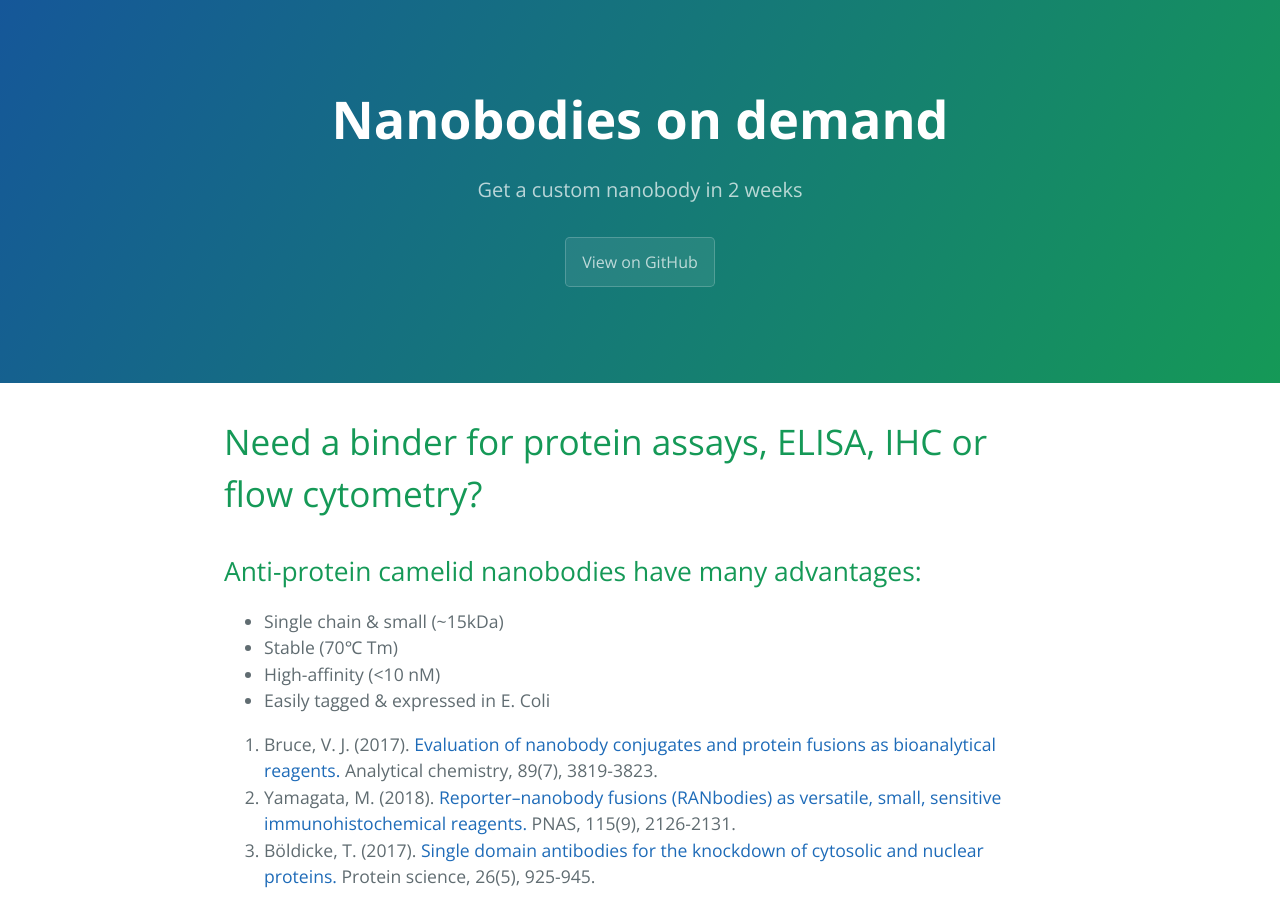
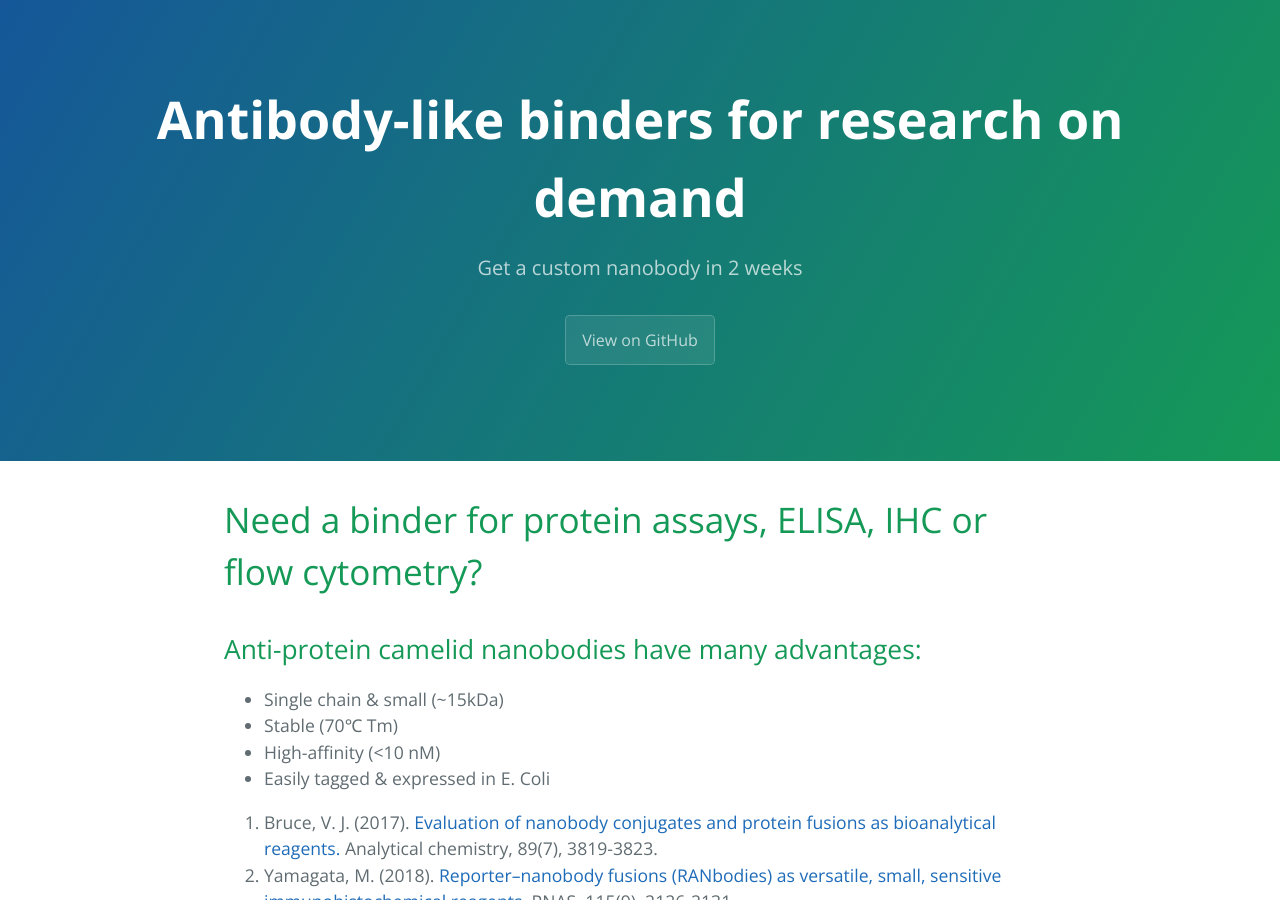
Before and after one commit to nanobodies/nanobody.github.io, a Jekyll site: the page built from index.md, in a window 1280 px wide and 900 px high. Built offline with Jekyll 4.4.1, drawn with Linux system fonts in a browser that asks for light colours.

Commit message:
Update index.md

```diff
--- a/index.md
+++ b/index.md
@@ -1,6 +1,6 @@
 ---
 layout: default
-title: Nanobodies on demand
+title: Antibody-like binders for research on demand
 description: Get a custom nanobody in 2 weeks
 ---
 # Need a binder for protein assays, ELISA, IHC or flow cytometry?
```
